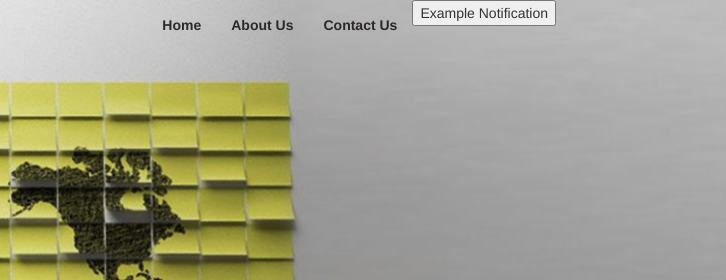
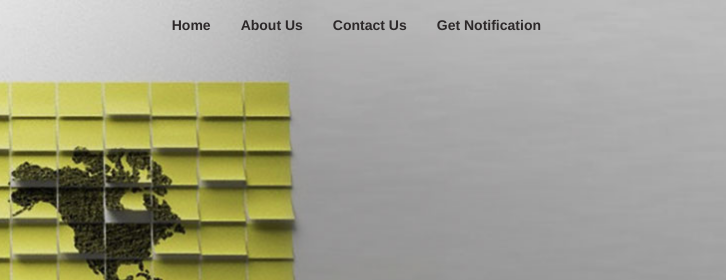
Before and after one commit to verticurl1/verticurl, a plain HTML site: page index.html in a window 1280 px wide. Shown: the top 280 px of the page, 554-1280 px from the left. Drawn offline with nearby package versions, Linux system fonts and the light colour scheme.

Commit message:
Update index.html

```diff
--- a/index.html
+++ b/index.html
@@ -40,9 +40,9 @@
                     <li><a href="index.html">Home</a></li>
                     <li><a href="https://www.verticurl.com/about-us/our-clients" target="_blank">About Us</a></li>
                     <li><a href="https://www.verticurl.com/need-more-information" target="_blank">Contact Us</a></li>
-			  <li> <p class="demo-btns">
-      <button class="js-notification-overview">Example Notification</button>
-    </p></li>
+			  <li>
+      <a href="https://www.verticurl.com/need-more-information" target="_blank" class="js-notification-overview">Get Notification</a>
+    </li>
                   </ul>
                 </div>
               </div>
```
